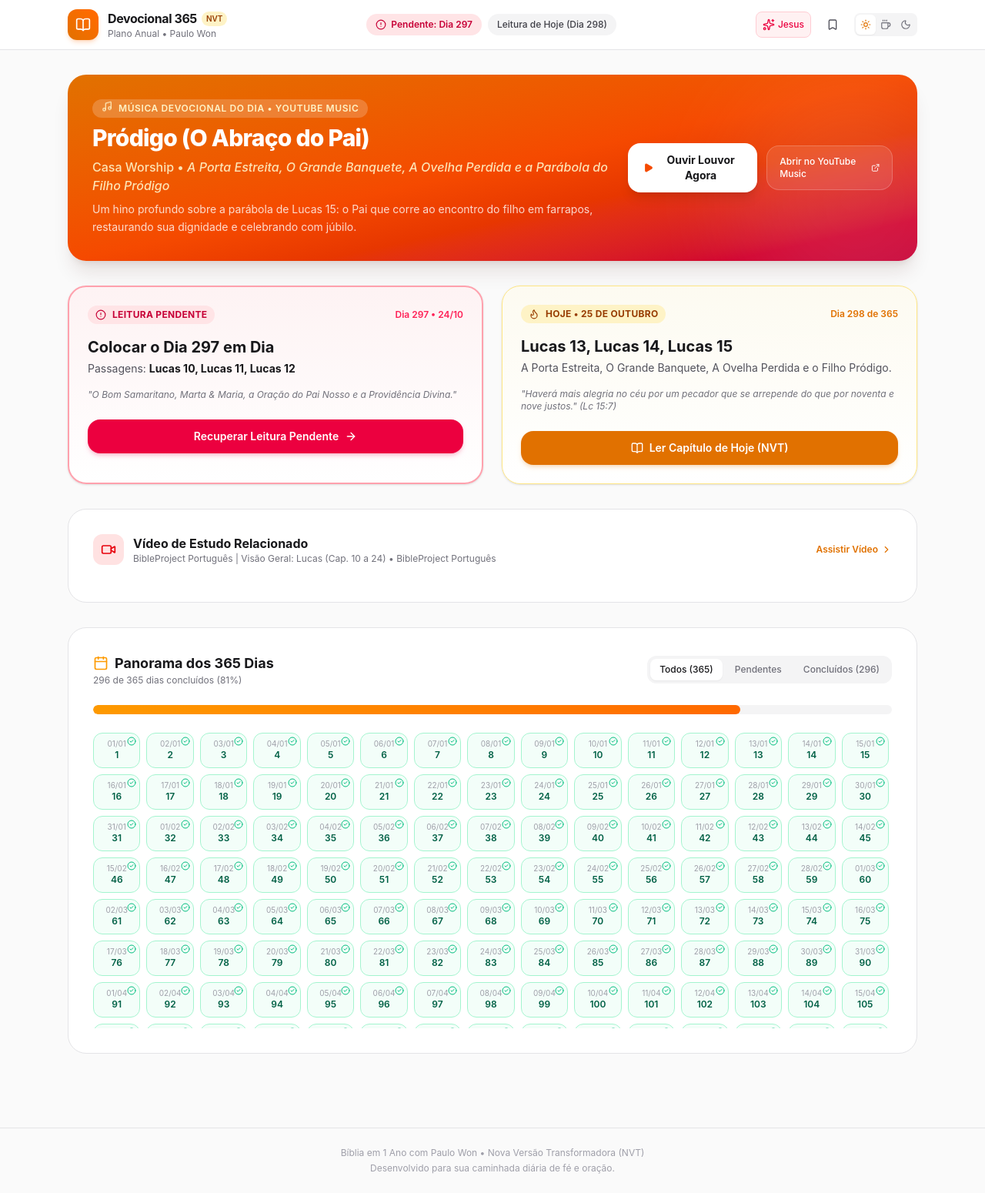
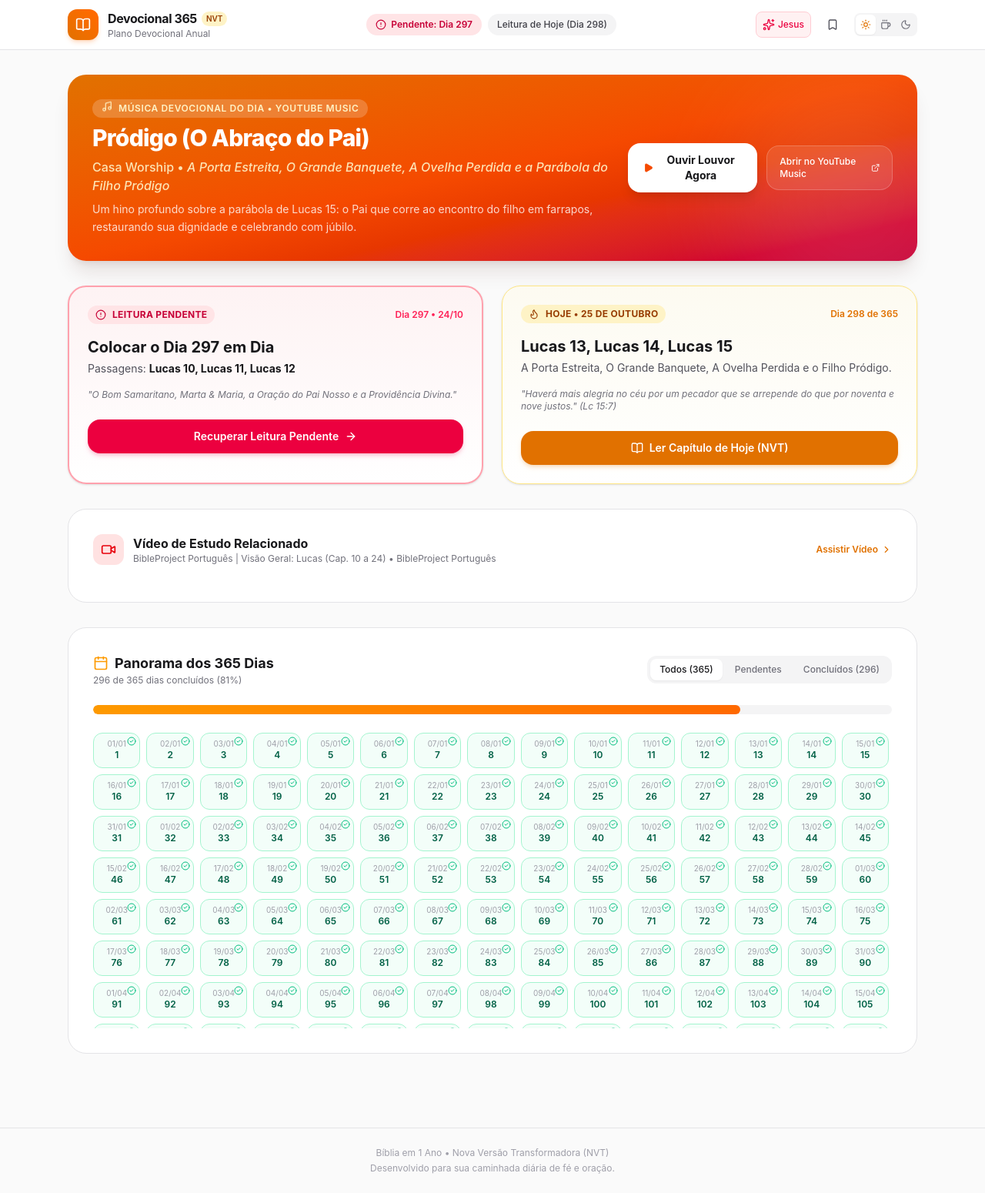
Before and after one commit to barretrb/pessoal, a React (Vite) app in the folder devocional-biblia/: page / in a window 1280 px wide. Shown: the whole page at 77% size. Built offline with nearby package versions, Linux system fonts and the light colour scheme.

Commit message:
refactor: remove texto paulo won e atualiza bundle de producao

```diff
--- a/devocional-biblia/src/App.jsx
+++ b/devocional-biblia/src/App.jsx
@@ -169,7 +169,7 @@
 
       {/* Rodapé sutil */}
       <footer className="py-6 border-t border-zinc-200 dark:border-zinc-800 sepia:border-[#e6d3a7] text-center text-xs text-zinc-400 dark:text-zinc-500">
-        <p>Bíblia em 1 Ano com Paulo Won • Nova Versão Transformadora (NVT)</p>
+        <p>Bíblia em 1 Ano • Nova Versão Transformadora (NVT)</p>
         <p className="mt-1">Desenvolvido para sua caminhada diária de fé e oração.</p>
       </footer>
 
--- a/devocional-biblia/src/components/Navbar.jsx
+++ b/devocional-biblia/src/components/Navbar.jsx
@@ -35,7 +35,7 @@
               </span>
             </div>
             <p className="text-xs text-zinc-500 dark:text-zinc-400 sepia:text-[#76634c]">
-              Plano Anual • Paulo Won
+              Plano Devocional Anual
             </p>
           </div>
         </div>
```
